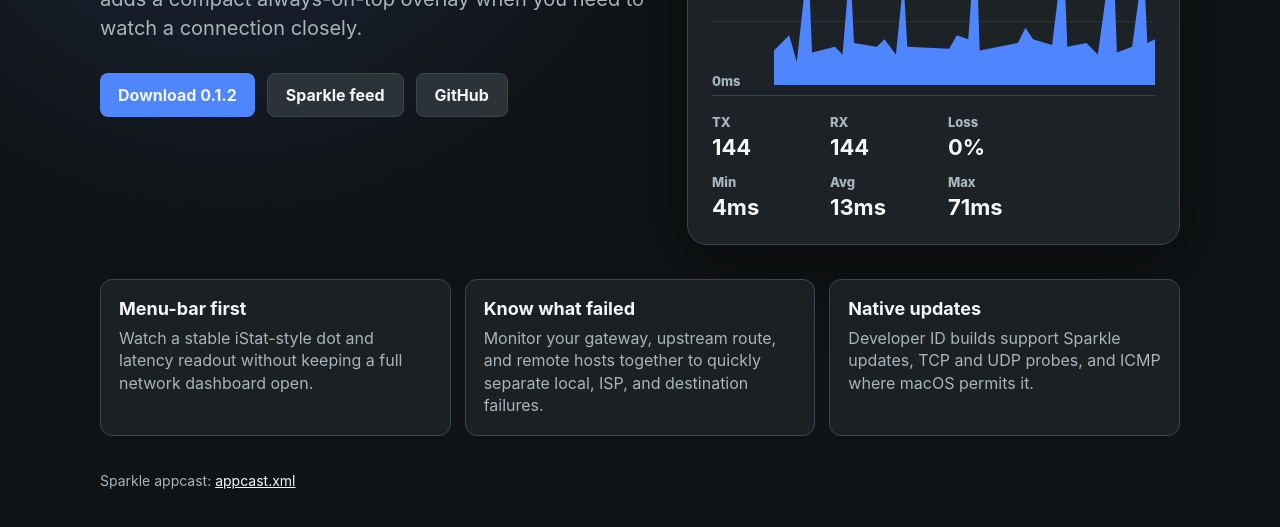
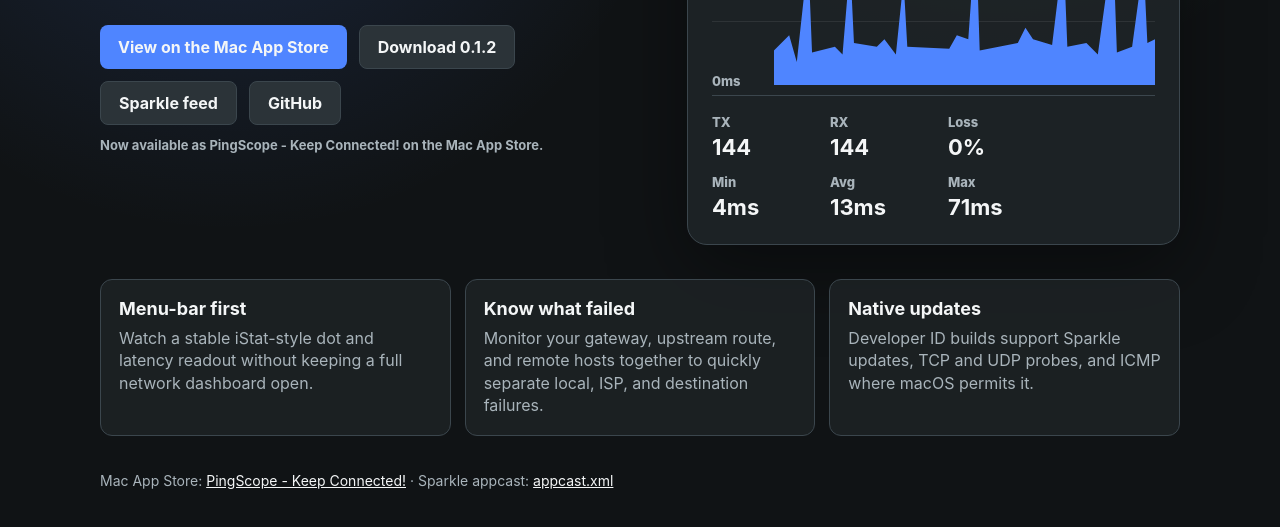
Before and after one commit to keithah/pingscope, a plain HTML site: page index.html in a window 1280 px wide. Shown: the part 383-910 px from the top of the page. Drawn offline with Linux system fonts and the light colour scheme.

Commit message:
Add Mac App Store link to landing page

```diff
--- a/index.html
+++ b/index.html
@@ -97,6 +97,13 @@
         background: var(--panel-strong);
         color: var(--text);
         border: 1px solid var(--line);
+      }
+
+      .availability {
+        color: var(--muted);
+        margin-top: 12px;
+        font-size: 13px;
+        font-weight: 700;
       }
 
       .preview {
@@ -352,10 +359,12 @@
           <h1 id="title">PingScope</h1>
           <p class="lede">A native network monitor that keeps a quiet latency signal in your menu bar, opens a live graph on click, and adds a compact always-on-top overlay when you need to watch a connection closely.</p>
           <div class="actions">
-            <a class="button" href="PingScope-v0.1.2.dmg">Download 0.1.2</a>
+            <a class="button" href="https://apps.apple.com/us/app/pingscope-keep-connected/id6759278369?mt=12">View on the Mac App Store</a>
+            <a class="button secondary" href="PingScope-v0.1.2.dmg">Download 0.1.2</a>
             <a class="button secondary" href="appcast.xml">Sparkle feed</a>
             <a class="button secondary" href="https://github.com/keithah/pingscope">GitHub</a>
           </div>
+          <p class="availability">Now available as PingScope - Keep Connected! on the Mac App Store.</p>
         </div>
 
         <div class="preview" aria-label="PingScope menu-bar preview">
@@ -444,7 +453,7 @@
       </section>
 
       <footer>
-        Sparkle appcast: <a href="appcast.xml">appcast.xml</a>
+        Mac App Store: <a href="https://apps.apple.com/us/app/pingscope-keep-connected/id6759278369?mt=12">PingScope - Keep Connected!</a> · Sparkle appcast: <a href="appcast.xml">appcast.xml</a>
       </footer>
     </main>
   </body>
```
